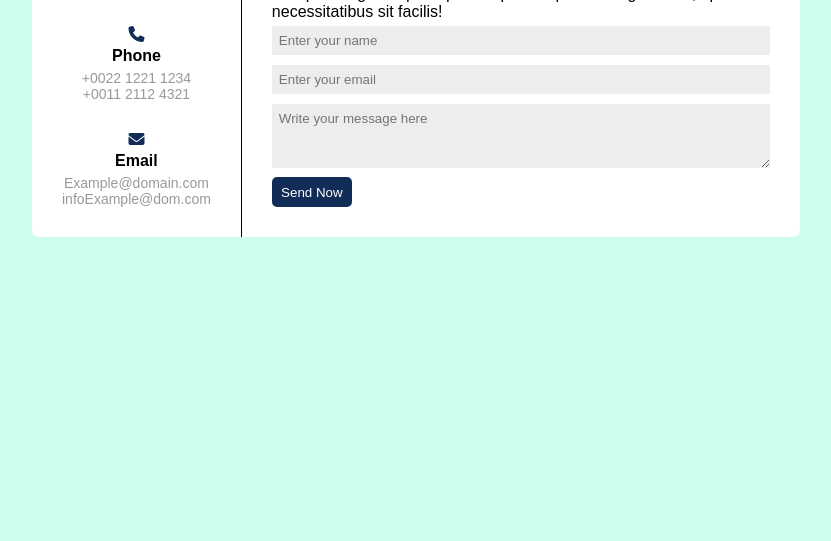
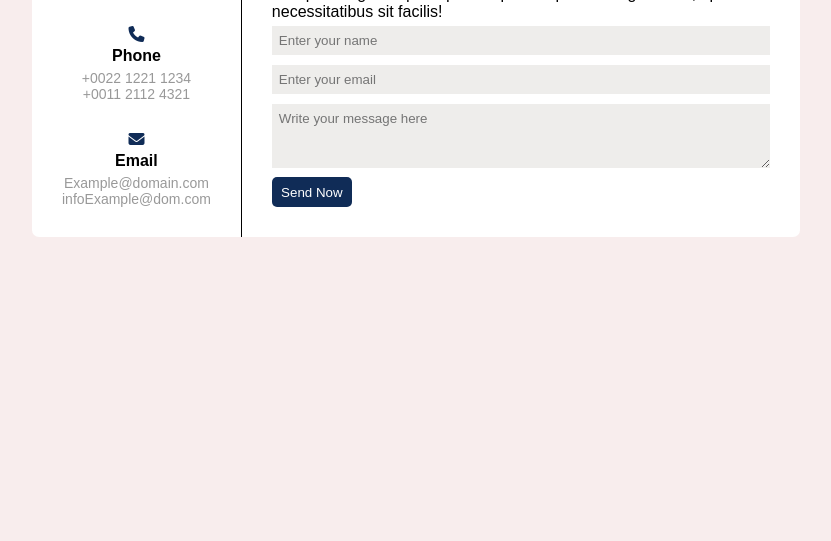
Before and after one commit to anmolthakur-01/ContectUs-Form, a plain HTML site: page index.html in a window 1280 px wide. Shown: the part 259-800 px from the top of the page, without its empty margins (224-1055 px from the left). Drawn offline with Linux system fonts and the light colour scheme.

Commit message:
Change background color

```diff
--- a/style.css
+++ b/style.css
@@ -6,7 +6,7 @@
 }
 
 body{
-    background-color: rgb(205, 253, 237);
+    background-color: #F8EDED;
     display: grid;   /* To align the outer div in the .center-container of the body */
     justify-content: center;
     align-items: center;
```
